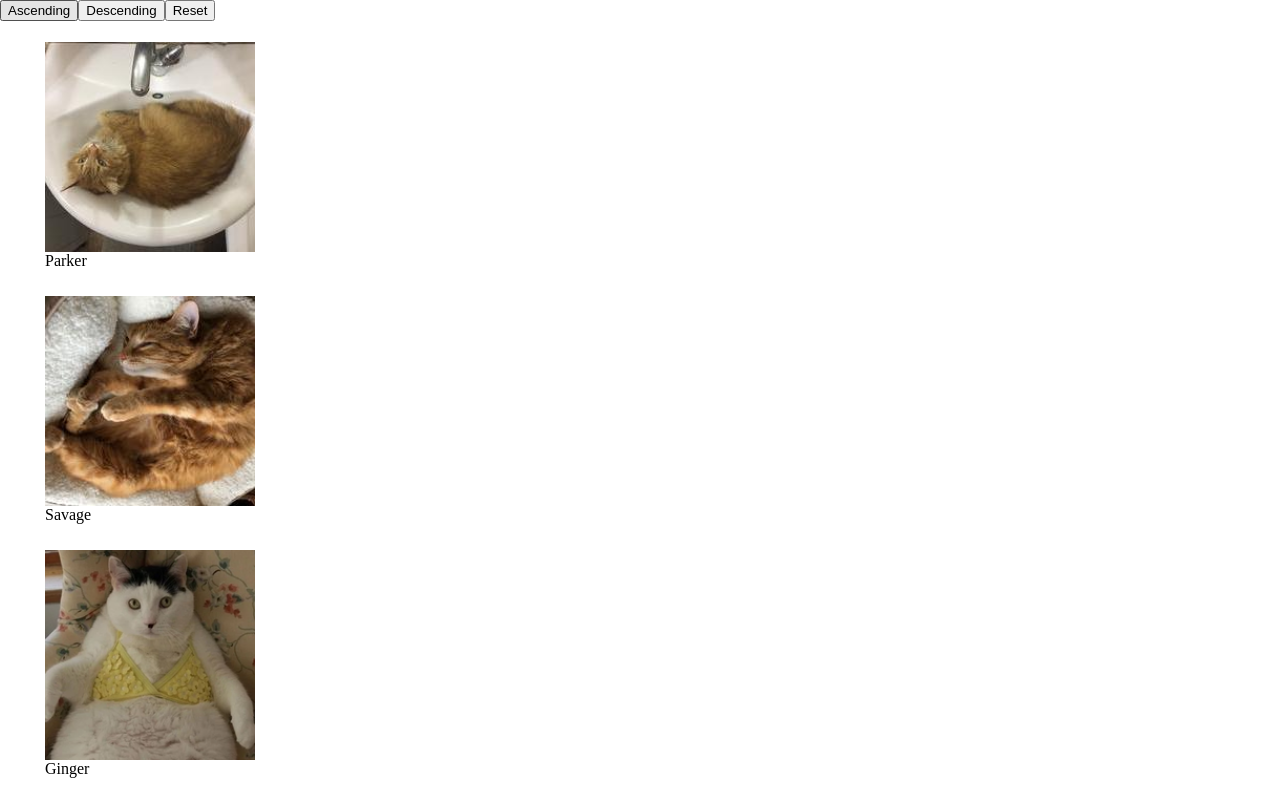
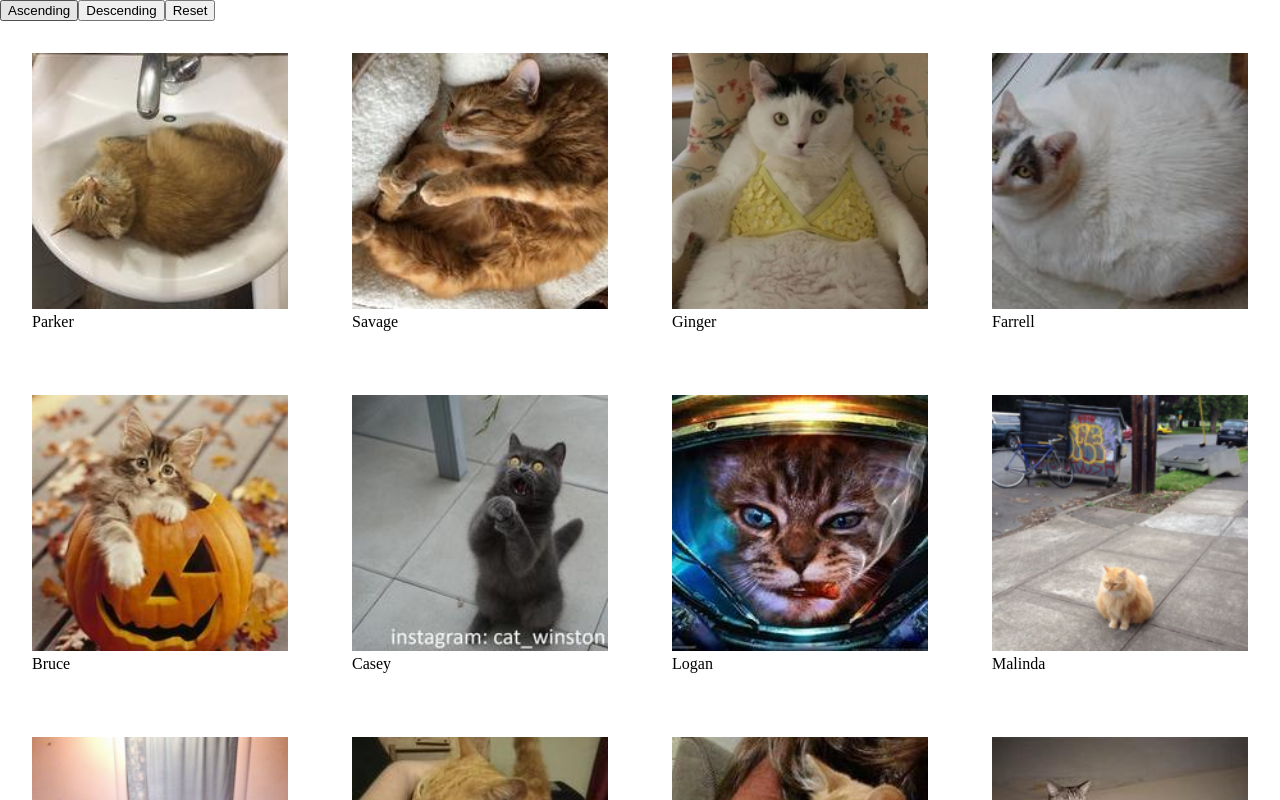
Before and after one commit to kristofferlarberg/cats-incorpurrate, a Next.js app: page / in a window 1280 px wide. Shown: the top 800 px of the page. Built offline with nearby package versions, Linux system fonts and the light colour scheme.

Commit message:
Adjust responsiveness for image section

```diff
--- a/pages/index.js
+++ b/pages/index.js
@@ -60,6 +60,7 @@ export default function Home(props) {
         <button onClick={sortAsc}>Ascending</button>
         <button onClick={sortDesc}>Descending</button>
         <button onClick={sortReset}>Reset</button>
+        <section>
           {catsState && catsState?.map((cat) => (
             <figure key={cat.name}>
               <Image
@@ -73,6 +74,7 @@ export default function Home(props) {
               <figcaption>{cat.name}</figcaption>
             </figure>
           ))}
+        </section>
       </main>
     </div>
   )
--- a/styles/globals.css
+++ b/styles/globals.css
@@ -9,13 +9,37 @@ a {
   text-decoration: none;
 }
 
-figure {
+main {
+  width: 100%;
+}
+
+section {
+  width: 100%;
   display: flex;
-  flex-flow: column;
-  padding: 5px;
-  max-width: 220px;
-  position: relative
+  flex-direction: column;
+  align-items: center;
 }
+
+@media(min-width: 768px) {
+  section {
+    flex-flow: wrap;
+  }
+}
+
+@media(min-width: 768px) {
+  figure {
+    margin: 2rem;
+    width: calc(50% - 4rem);
+  }
+}
+
+@media(min-width: 1024px) {
+  figure {
+    margin: 2rem;
+    width: calc(25% - 4rem);
+  }
+}
+
 figcaption {
   display: block;
 }
```
Lines whose indentation alone changed are shown as unchanged.
